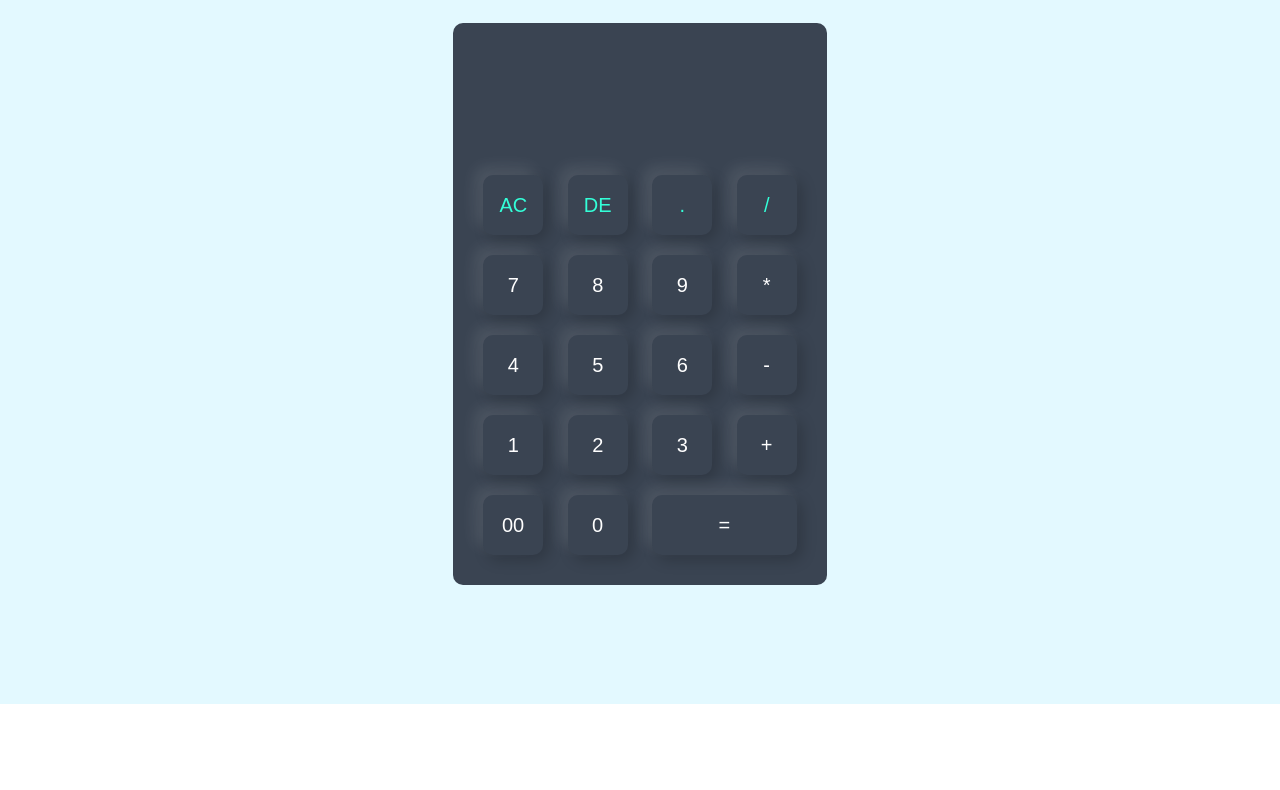
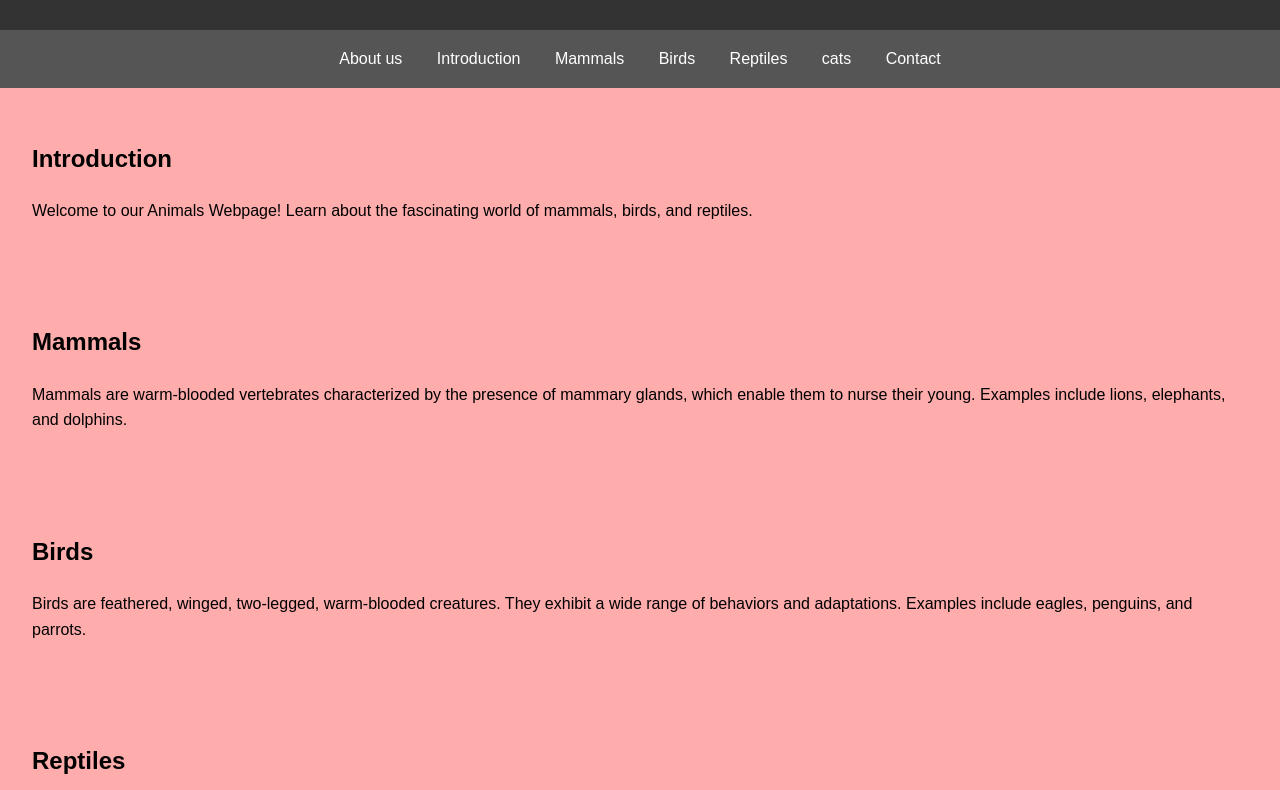
Before and after one commit to Ironyboy/Ironyboy.github.io, a plain HTML site: page index.html in a window 1280 px wide. Shown: the part 96-886 px from the top of the page. Before the commit the page ends 800 px from the top, so only its background shows below. Drawn offline with Linux system fonts and the light colour scheme.

Commit message:
Update index.html

```diff
--- a/index.html
+++ b/index.html
@@ -3,54 +3,101 @@
 <head>
     <meta charset="UTF-8">
     <meta name="viewport" content="width=device-width, initial-scale=1.0">
-    <title>Ironbricks</title>
-    <link rel="stylesheet" href="style.css">
+    <title>Animals Webpage</title>
     <style>
-body{
-     text-align: center;
-    }
-</style>
+        body {
+            font-family: Arial, sans-serif;
+            line-height: 1.6;
+            margin: 0;
+            padding: 0;
+            background-color: #ffacac;
+        }
+
+        header {
+            background-color: #333;
+            color: #fff;
+            text-align: center;
+            padding: 1em 0;
+        }
+
+        nav {
+            background-color: #555;
+            color: #fff;
+            padding: 1em 0;
+            text-align: center;
+        }
+
+        nav a {
+            color: #fff;
+            text-decoration: none;
+            margin: 0 15px;
+        }
+
+        section {
+            padding: 2em;
+        }
+
+        footer {
+            background-color: #333;
+            color: #fff;
+            text-align: center;
+            padding: 1em 0;
+        }
+    </style>
 </head>
 <body>
 
-<div class="container">
-    <div class="Calculator">
-        <form>
-            <div class="display">
-                <input type="text" name="display">
-            </div>
-            <div>
-                <input type="button" value="AC" onclick="display.value = '' " class="operator">
-                <input type="button" value="DE" onclick="display.value = display.value.toString().slice(0, -1)" class="operator">
-                <input type="button" value="." onclick="display.value += '.' " class="operator">
-                <input type="button" value="/" onclick="display.value += '/' " class="operator">
-            </div>
-            <div>
-                <input type="button" value="7" onclick="display.value += '7' ">
-                <input type="button" value="8" onclick="display.value += '8' ">
-                <input type="button" value="9" onclick="display.value += '9' " >
-                <input type="button" value="*" onclick="display.value += '*' ">
-            </div>
-            <div>
-                <input type="button" value="4" onclick="display.value += '4' ">
-                <input type="button" value="5" onclick="display.value += '5' ">
-                <input type="button" value="6" onclick="display.value += '6' ">
-                <input type="button" value="-" onclick="display.value += '-' ">
-            </div>
-            <div>
-                <input type="button" value="1" onclick="display.value += '1' ">
-                <input type="button" value="2" onclick="display.value += '2' ">
-                <input type="button" value="3" onclick="display.value += '3' ">
-                <input type="button" value="+" onclick="display.value += '+' ">
-            </div>
-            <div>
-                <input type="button" value="00" onclick="display.value += '00' ">
-                <input type="button" value="0" onclick="display.value += '0' ">
-                <input type="button" value="=" onclick="display.value = eval(display.value)" class="equal">
-            </div>
-        </form>
-    </div>
-</div>
+    <header>
+        <h1>Animals</h1>
+    </header>
+
+    <nav>
+        <a href="#About us">About us</a>
+        <a href="#introduction">Introduction</a>
+        <a href="#mammals">Mammals</a>
+        <a href="#birds">Birds</a>
+        <a href="#reptiles">Reptiles</a>
+        <a href="#cats">cats</a>
+        <a href="#footer">Contact</a>
+    </nav>
+
+    <section id="introduction">
+        <h2>Introduction</h2>
+        <p>Welcome to our Animals Webpage! Learn about the fascinating world of mammals, birds, and reptiles.</p>
+        <!-- Add more content as needed -->
+    </section>
+
+    <section id="mammals">
+        <h2>Mammals</h2>
+        <p>Mammals are warm-blooded vertebrates characterized by the presence of mammary glands, which enable them to nurse their young. Examples include lions, elephants, and dolphins.</p>
+        <!-- Add more content as needed -->
+    </section>
+
+    <section id="birds">
+        <h2>Birds</h2>
+        <p>Birds are feathered, winged, two-legged, warm-blooded creatures. They exhibit a wide range of behaviors and adaptations. Examples include eagles, penguins, and parrots.</p>
+        <!-- Add more content as needed -->
+    </section>
+
+    <section id="reptiles">
+        <h2>Reptiles</h2>
+        <p>Reptiles are cold-blooded vertebrates that include snakes, turtles, and crocodiles. They are known for their scaly skin and laying eggs. Learn more about their diverse characteristics.</p>
+        <!-- Add more content as needed -->
+    </section>
+
+    <section id="About us">
+        <h2>About us</h2>
+        <p>We created this website for pupils. For them to learn more about Animals.</p>
+    </section>
+
+    <section id="cats">
+        <h2>cats</h2>
+        <p>Cats are a speices of animals. Animals like lions are part of the cat family. the cats that most people have at home are called house Cats.</p>
+    </section>
+
+    <footer id="footer">
+        <p>Contact us at ironbricks05@gmail.com</p>
+    </footer>
 
 </body>
 </html>
```
